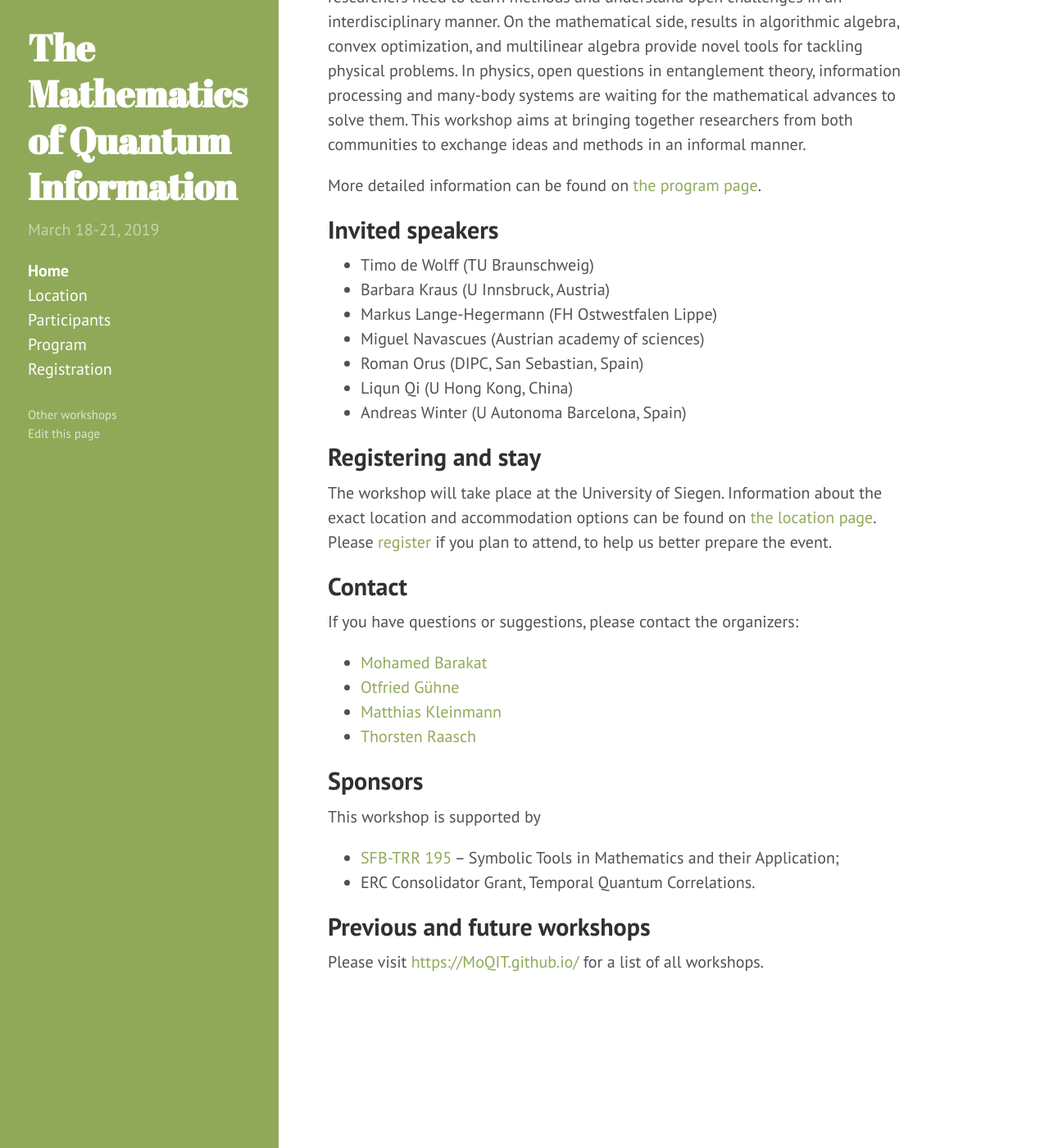
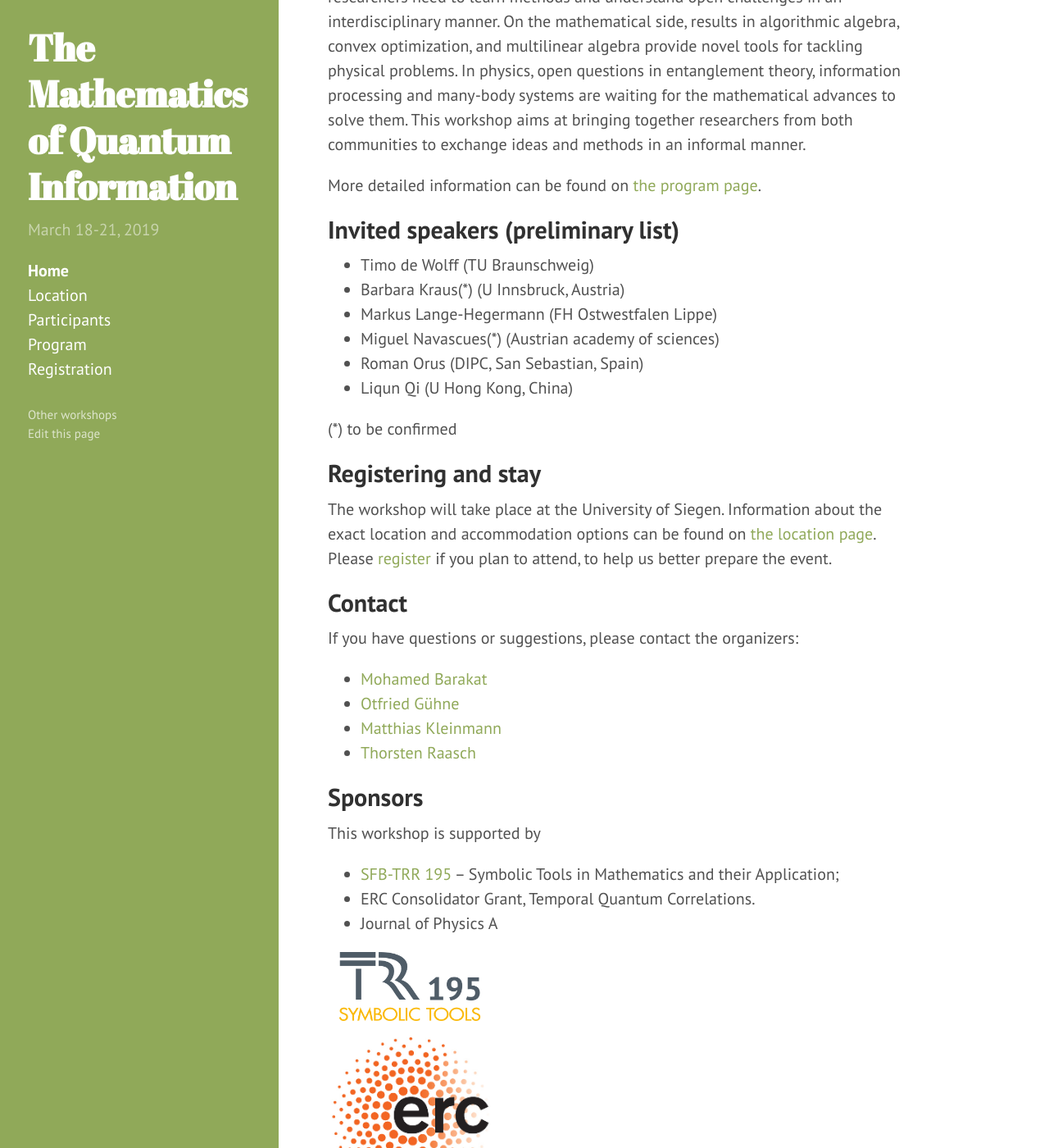
Before and after one commit to MoQIT/MoQI-2019, a Jekyll site: the page built from index.md, in a window 1280 px wide and 1400 px high, scrolled down 341 px. Shown: the whole window at 82% size. Built offline with Jekyll 4.4.1, drawn with Linux system fonts in a browser that asks for light colours.

Commit message:
added logos and some minor improvements

```diff
--- a/index.md
+++ b/index.md
@@ -22,15 +22,17 @@ both communities to exchange ideas and methods in an informal manner.
 
 More detailed information can be found on [the program page]({{ site.baseurl }}/program).
 
-## Invited speakers
+## Invited speakers (preliminary list)
 
 * Timo de Wolff (TU Braunschweig)
-* Barbara Kraus (U Innsbruck, Austria)
+* Barbara Kraus(*) (U Innsbruck, Austria)
 * Markus Lange-Hegermann (FH Ostwestfalen Lippe)
-* Miguel Navascues (Austrian academy of sciences)
+* Miguel Navascues(*) (Austrian academy of sciences)
 * Roman Orus (DIPC, San Sebastian, Spain)
 * Liqun Qi (U Hong Kong, China)
-* Andreas Winter (U Autonoma Barcelona, Spain)
+<!--* Andreas Winter (U Autonoma Barcelona, Spain)-->
+
+(*) to be confirmed
 
 ## Registering and stay
 
@@ -53,6 +55,22 @@ If you have questions or suggestions, please contact the organizers:
 This workshop is supported by
 * [SFB-TRR 195](https://www.computeralgebra.de/sfb/) -- Symbolic Tools in Mathematics and their Application;
 * ERC Consolidator Grant, Temporal Quantum Correlations.
+* Journal of Physics A
+
+<div class="row">
+  <div class="column">
+    <img src="TRR195_logo.png" alt="SFB TRR 195" width="200"/>
+  </div>
+  <div class="column">
+    <img src="erc-neu.jpg" alt="ERC" width="200"/>
+  </div>
+  <div class="column">
+    <img src="jphysaklein.jpg" alt="ERC" width="200"/>
+  </div>
+</div>
+
+<p float="left">
+</p>
 
 ## Previous and future workshops
 
```
Also changed, not shown: program.md (+1 -1 lines), TRR195_logo.png (added), erc-neu.jpg (added), jphysaklein.jpg (added).
